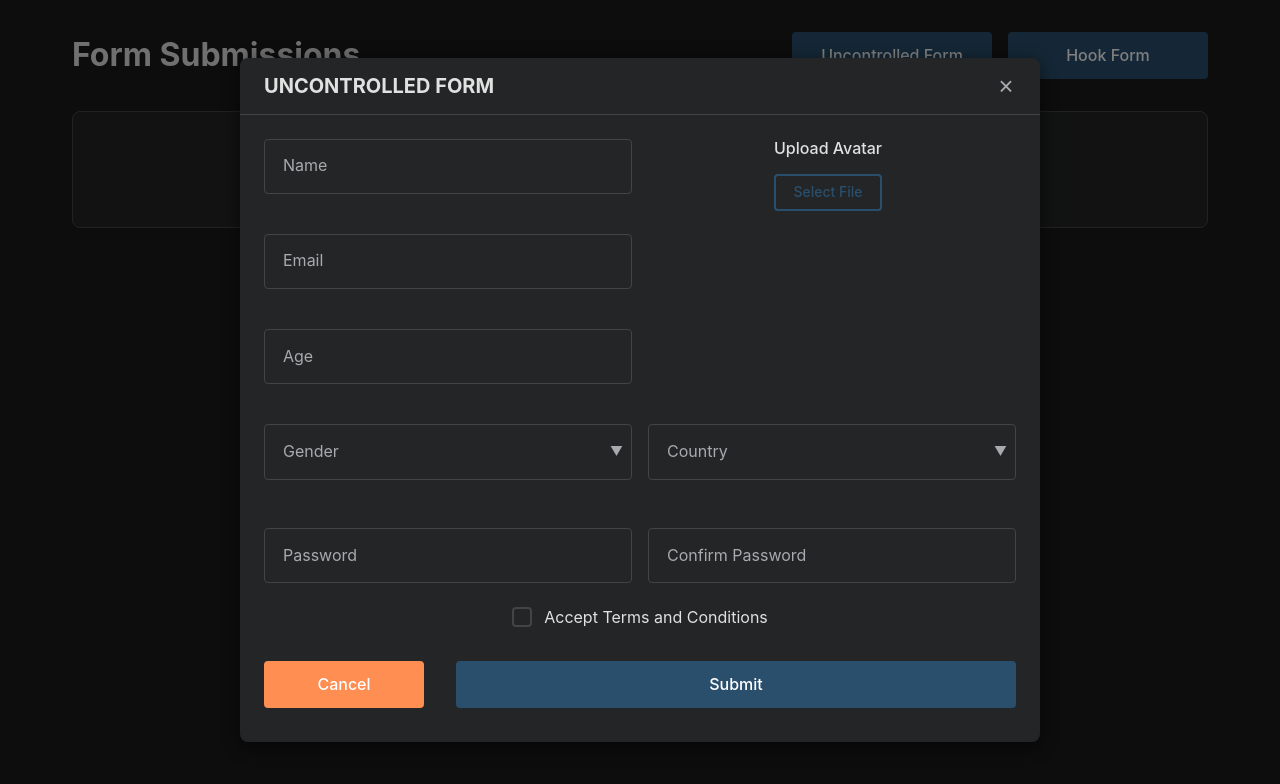
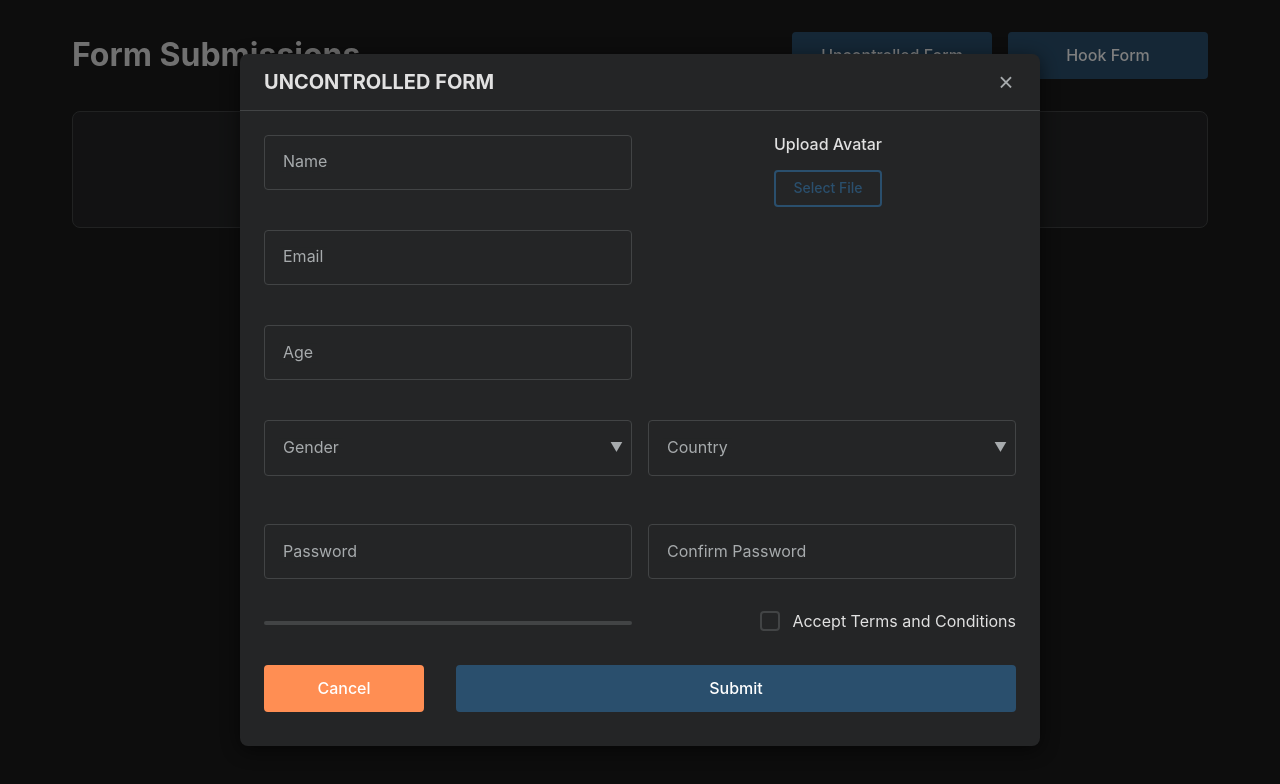
Before and after one commit to SunSundr/rsschool-react-course-tasks, a React (Vite) app: page / in a window 1280 px wide. Both pictures are taken after a click on the button "Uncontrolled Form". Shown: the top 784 px of the page. Built offline with nearby package versions, Linux system fonts and the light colour scheme.

Commit message:
feat: add password strength, remove forwardRef, update tests

```diff
--- a/eslint.config.mjs
+++ b/eslint.config.mjs
@@ -6,7 +6,7 @@ import reactPlugin from 'eslint-plugin-react';
 import tseslint from 'typescript-eslint';
 
 export default tseslint.config(
-  { ignores: ['dist', 'public', '.build', 'coverage'] },
+  { ignores: ['dist', 'public', '.build', 'coverage', '.next'] },
   {
     files: ['**/*.css'],
     plugins: { css },
--- a/src/components/Button/Button.tsx
+++ b/src/components/Button/Button.tsx
@@ -1,4 +1,4 @@
-import { ButtonHTMLAttributes, forwardRef } from 'react';
+import { ButtonHTMLAttributes } from 'react';
 import styles from './Button.module.css';
 
 interface ButtonProps extends ButtonHTMLAttributes<HTMLButtonElement> {
@@ -7,11 +7,11 @@ interface ButtonProps extends ButtonHTMLAttributes<HTMLButtonElement> {
   fullWidth?: boolean;
   loading?: boolean;
   size?: 'small' | 'medium' | 'large';
+  ref?: React.Ref<HTMLButtonElement | null>;
 }
 
-export const Button = forwardRef<HTMLButtonElement, ButtonProps>(
-  (
-    {
+export const Button = ({
+  ref,
   color = 'default',
   variant = 'contained',
   fullWidth = false,
@@ -21,9 +21,7 @@ export const Button = forwardRef<HTMLButtonElement, ButtonProps>(
   children,
   className = '',
   ...props
-    },
-    ref,
-  ) => {
+}: ButtonProps) => {
   const buttonClasses = [
     styles.button,
     `${styles[`button--${variant}`]}`,
@@ -43,7 +41,6 @@ export const Button = forwardRef<HTMLButtonElement, ButtonProps>(
       <span className={styles.button__content}>{children}</span>
     </button>
   );
-  },
-);
+};
 
 Button.displayName = 'Button';
--- a/src/components/FormFields/FormFields.module.css
+++ b/src/components/FormFields/FormFields.module.css
@@ -66,7 +66,7 @@
   margin-top: -1rem;
   display: flex;
   flex-direction: row;
-  justify-content: center;
+  justify-content: right;
   width: 100%;
 }
 
@@ -74,6 +74,42 @@
   color: var(--error-primary);
   font-size: 0.875rem;
   margin-top: 0.25rem;
+}
+
+.passwordField {
+  flex: 1;
+  display: flex;
+  flex-direction: column;
+}
+
+.strengthIndicator {
+  display: flex;
+  align-items: center;
+  height: 0.5rem;
+}
+
+.strengthBar {
+  flex: 1;
+  height: 4px;
+  background-color: var(--border-light);
+  border-radius: 2px;
+  overflow: hidden;
+}
+
+.strengthFill {
+  height: 100%;
+  transition:
+    width 0.3s ease,
+    background-color 0.3s ease;
+  border-radius: 2px;
+}
+
+.strengthLabel {
+  font-size: 0.75rem;
+  font-weight: 500;
+  min-width: 60px;
+  text-align: right;
+  margin-left: 8px;
 }
 
 @media (max-width: 768px) {
--- a/src/components/FormFields/FormFields.tsx
+++ b/src/components/FormFields/FormFields.tsx
@@ -1,7 +1,14 @@
-import { FieldErrors, UseFormRegister, UseFormSetValue, UseFormTrigger } from 'react-hook-form';
+import {
+  FieldErrors,
+  UseFormRegister,
+  UseFormSetValue,
+  UseFormTrigger,
+  UseFormWatch,
+} from 'react-hook-form';
 import { FormValues } from '~/types';
+import { checkPasswordStrength } from '~/utils/passwordStrength';
 import { Button } from '../Button/Button';
-import Checkbox from '../Checkbox/Checkbox';
+import { Checkbox } from '../Checkbox/Checkbox';
 import { Input } from '../Input/Input';
 import { Select } from '../Select/Select';
 import styles from './FormFields.module.css';
@@ -11,6 +18,7 @@ interface FormFieldsProps {
   errors?: FieldErrors<FormValues> | Record<string, { message?: string }>;
   trigger?: UseFormTrigger<FormValues>;
   setValue?: UseFormSetValue<FormValues>;
+  watch?: UseFormWatch<FormValues>;
   file?: File | null;
   imageSrc: string | null;
   onFileChange?: (e: React.ChangeEvent<HTMLInputElement>) => void;
@@ -24,6 +32,7 @@ export const FormFields: React.FC<FormFieldsProps> = ({
   errors,
   trigger,
   setValue,
+  watch,
   file,
   imageSrc,
   onFileChange,
@@ -31,6 +40,28 @@ export const FormFields: React.FC<FormFieldsProps> = ({
   uploadInputRef,
   countries,
 }) => {
+  const renderPasswordStrength = () => {
+    const password = watch ? watch('password') || '' : '';
+    const strength = checkPasswordStrength(password);
+    return (
+      <div className={styles.strengthIndicator}>
+        <div className={styles.strengthBar}>
+          <div
+            className={styles.strengthFill}
+            style={{
+              width: `${(strength.score / 5) * 100}%`,
+              backgroundColor: strength.color,
+            }}
+          />
+        </div>
+        {password && (
+          <span className={styles.strengthLabel} style={{ color: strength.color }}>
+            {strength.label}
+          </span>
+        )}
+      </div>
+    );
+  };
   const commonInputProps = (name: keyof FormValues, type: React.HTMLInputTypeAttribute | null) => ({
     id: name,
     label: name.charAt(0).toUpperCase() + name.slice(1),
@@ -40,14 +71,16 @@ export const FormFields: React.FC<FormFieldsProps> = ({
     ...(type && type !== 'checkbox' && { fixedHeight: true }),
     ...(register ? register(name) : { name }),
     onBlur: register && trigger ? () => trigger(name) : undefined,
+    ...(type &&
+      type !== 'checkbox' && {
         onClear:
           trigger && setValue
             ? () => {
-            console.log(name);
                 setValue(name, '');
                 trigger(name);
               }
             : undefined,
+      }),
   });
 
   const genderOptions = [
@@ -66,22 +99,7 @@ export const FormFields: React.FC<FormFieldsProps> = ({
         <div className={styles.leftColumn}>
           <Input {...commonInputProps('name', 'text')} />
           <Input {...commonInputProps('email', 'email')} />
-          <Input
-            {...commonInputProps('age', 'text')}
-            onChange={(v) => {
-              setTimeout(() => {
-                const val = v.target.value.replace(/\D/g, '');
-                if (val !== v.target.value) {
-                  v.target.value = val;
-                  return;
-                }
-                if (setValue && trigger) {
-                  setValue('age', Number(val));
-                  trigger('age');
-                }
-              }, 0);
-            }}
-          />
+          <Input {...commonInputProps('age', 'number')} />
         </div>
 
         <div className={styles.rightColumn}>
@@ -146,7 +164,10 @@ export const FormFields: React.FC<FormFieldsProps> = ({
       </div>
 
       <div className={styles.rowWrapper}>
+        <div className={styles.passwordField}>
           <Input {...commonInputProps('password', 'password')} />
+          {renderPasswordStrength()}
+        </div>
         <Input {...commonInputProps('confirmPassword', 'password')} label="Confirm Password" />
       </div>
 
--- a/src/components/HookForms/HookForm.tsx
+++ b/src/components/HookForms/HookForm.tsx
@@ -27,6 +27,7 @@ export const HookForm = ({ onClose }: HookFormProps) => {
     formState: { errors, isValid, isSubmitting },
     trigger,
     setValue,
+    watch,
   } = useForm<FormValues>({
     resolver: yupResolver(schema),
     mode: 'onChange',
@@ -84,6 +85,7 @@ export const HookForm = ({ onClose }: HookFormProps) => {
         errors={errors}
         trigger={trigger}
         setValue={setValue}
+        watch={watch}
         file={file}
         imageSrc={imageSrc}
         onFileChange={onFileChange}
--- a/src/components/Select/Select.tsx
+++ b/src/components/Select/Select.tsx
@@ -1,4 +1,4 @@
-import React, { forwardRef, InputHTMLAttributes, useEffect, useRef, useState } from 'react';
+import React, { InputHTMLAttributes, useEffect, useRef, useState } from 'react';
 import styles from './Select.module.css';
 
 interface SelectOption {
@@ -17,11 +17,11 @@ interface SelectProps
   autoComplete?: boolean;
   onClear?: () => void;
   onChange?: (value: string) => void;
+  ref?: React.Ref<HTMLInputElement | null>;
 }
 
-export const Select = forwardRef<HTMLInputElement, SelectProps>(
-  (
-    {
+export const Select = ({
+  ref,
   label,
   error,
   fullWidth = true,
@@ -36,9 +36,7 @@ export const Select = forwardRef<HTMLInputElement, SelectProps>(
   className = '',
   disabled,
   ...props
-    },
-    ref,
-  ) => {
+}: SelectProps) => {
   const [isOpen, setIsOpen] = useState(false);
   const [inputValue, setInputValue] = useState('');
   const [selectedValue, setSelectedValue] = useState(value || '');
@@ -185,7 +183,4 @@ export const Select = forwardRef<HTMLInputElement, SelectProps>(
       )}
     </div>
   );
-  },
-);
-
-Select.displayName = 'Select';
+};
--- a/src/components/UncontrolledForm/UncontrolledForm.tsx
+++ b/src/components/UncontrolledForm/UncontrolledForm.tsx
@@ -1,4 +1,5 @@
 import { useRef, useState } from 'react';
+import { UseFormWatch } from 'react-hook-form';
 import { useDispatch, useSelector } from 'react-redux';
 import * as yup from 'yup';
 import { FormType, FormValues } from '~/types';
@@ -18,10 +19,19 @@ export const UncontrolledForm = ({ onClose }: UncontrolledFormProps) => {
   const dispatch = useDispatch();
   const { countries } = useSelector((state: RootState) => state.form);
   const [errors, setErrors] = useState<Record<string, { message?: string }>>({});
+  const [currentPassword, setCurrentPassword] = useState('');
+  const [showPasswordStrength, setShowPasswordStrength] = useState(false);
 
   const [file, setFile] = useState<File>();
   const [imageSrc, setImageSrc] = useState<string | null>(null);
   const uploadInputRef = useRef<HTMLInputElement | null>(null);
+
+  const mockWatch = ((fieldName: keyof FormValues) => {
+    if (fieldName === 'password' && showPasswordStrength) {
+      return currentPassword;
+    }
+    return '';
+  }) as UseFormWatch<FormValues>;
 
   const onFileChange = async (e: React.ChangeEvent<HTMLInputElement>) => {
     const files = e.target.files;
@@ -61,6 +71,9 @@ export const UncontrolledForm = ({ onClose }: UncontrolledFormProps) => {
       country: formData.get('country') as string,
     };
 
+    setCurrentPassword(data.password);
+    setShowPasswordStrength(true);
+
     try {
       await schema.validate(data, { abortEarly: false });
       dispatch(
@@ -86,6 +99,7 @@ export const UncontrolledForm = ({ onClose }: UncontrolledFormProps) => {
     <form ref={formRef} onSubmit={handleSubmit}>
       <FormFields
         errors={errors}
+        watch={showPasswordStrength ? mockWatch : undefined}
         file={file}
         imageSrc={imageSrc}
         onFileChange={onFileChange}
--- /dev/null
+++ b/src/utils/passwordStrength.ts
@@ -0,0 +1,40 @@
+export interface PasswordStrength {
+  score: number;
+  label: string;
+  color: string;
+  checks: {
+    length: boolean;
+    lowercase: boolean;
+    uppercase: boolean;
+    number: boolean;
+    special: boolean;
+  };
+}
+
+export const checkPasswordStrength = (password: string): PasswordStrength => {
+  const checks = {
+    length: password.length >= 8,
+    lowercase: /[a-z]/.test(password),
+    uppercase: /[A-Z]/.test(password),
+    number: /\d/.test(password),
+    special: /\W/.test(password),
+  };
+
+  const score = Object.values(checks).filter(Boolean).length;
+
+  const strengthMap = {
+    0: { label: 'Very Weak', color: '#ff4444' },
+    1: { label: 'Very Weak', color: '#ff4444' },
+    2: { label: 'Weak', color: '#ff8e53' },
+    3: { label: 'Fair', color: '#ffb347' },
+    4: { label: 'Good', color: '#90ee90' },
+    5: { label: 'Strong', color: '#22c55e' },
+  };
+
+  return {
+    score,
+    label: strengthMap[score as keyof typeof strengthMap].label,
+    color: strengthMap[score as keyof typeof strengthMap].color,
+    checks,
+  };
+};
```
Also changed, not shown: src/components/Checkbox/Checkbox.tsx (+13 -10 lines), src/components/Input/Input.tsx (+8 -13 lines), 2 other files (tests, documents, lock files or other folders). Lines whose indentation alone changed are shown as unchanged.
